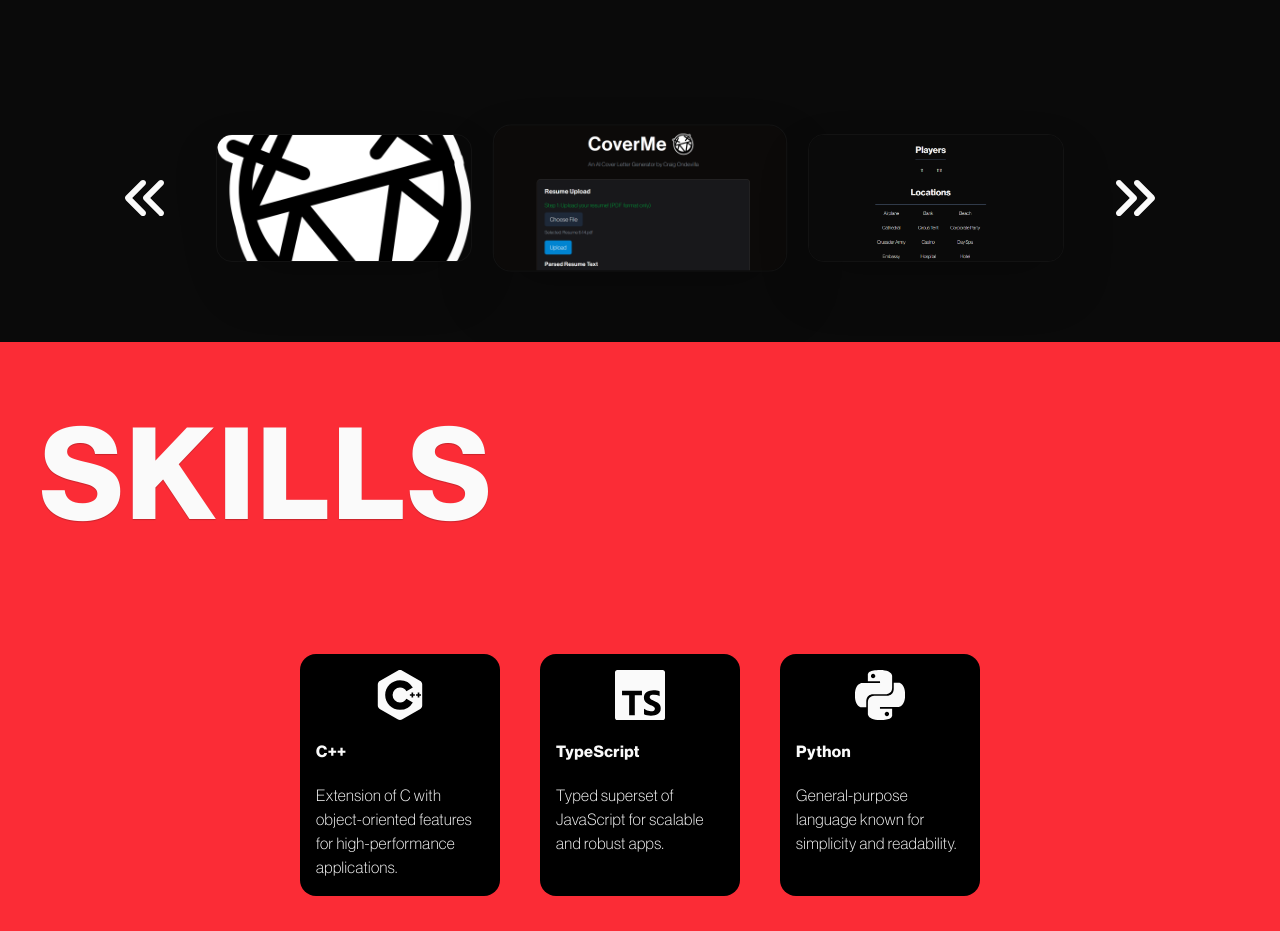
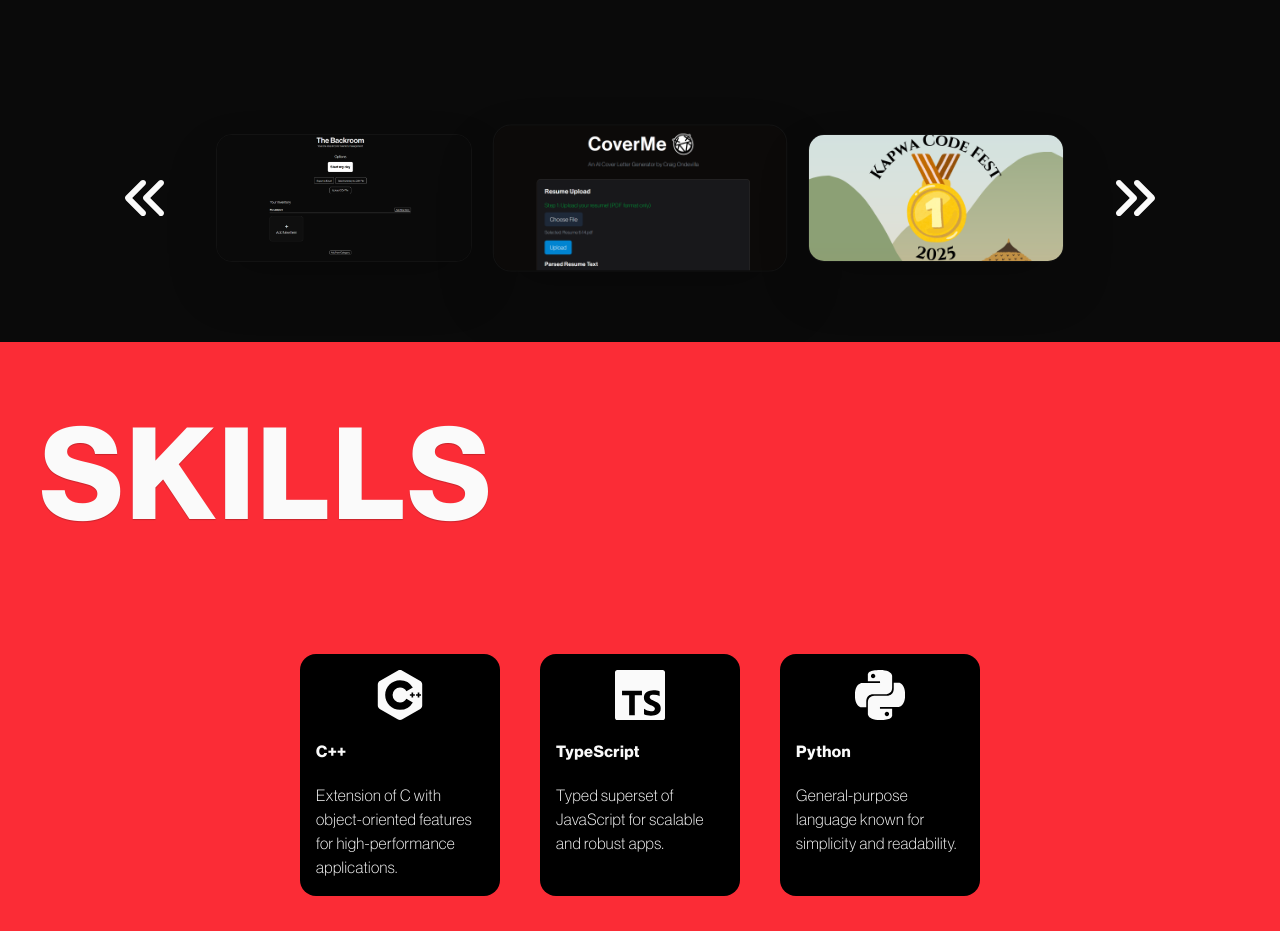
Before and after one commit to CraigO5/craigsite-v2, a Next.js app: page / in a window 1280 px wide. Shown: the part 2720-3651 px from the top of the page. Built offline with nearby package versions, Linux system fonts and the light colour scheme.

Commit message:
added the backroom and codefest to projects list

```diff
--- a/app/page.tsx
+++ b/app/page.tsx
@@ -173,6 +173,14 @@ const projects = [
     technologies: [SiTypescript, SiNextdotjs, SiHtml5, SiCss3, SiTailwindcss],
   },
   {
+    title: "Pisayian Data Cleaner & Normalizer",
+    description:
+      "Won first place at the Kapwa Codefest 2025 Hackathon! Web tool for the PSHS international alumni foundation that allows them to convert their SPECTRA .csv files to properly formatted .csv files for their alumni database. ",
+    image: "./kapwa.png",
+    link: "https://csv-umber.vercel.app/",
+    technologies: [SiTypescript, SiNextdotjs, SiHtml5, SiCss3, SiTailwindcss],
+  },
+  {
     title: "Spyfall",
     description:
       "A web clone of the social deduction game Spyfall using Next.js and Supabase!",
@@ -235,11 +243,11 @@ const projects = [
     technologies: [SiReact, SiJavascript, SiHtml5, SiCss3],
   },
   {
-    title: "Trial N' Error",
+    title: "The Backroom",
     description:
-      "A problem solving app focused on finding the variables to success made in Next.js. (COMING SOON)",
-    image: "./logo.png",
-    link: "https://github.com/craigsterr/trial-n-error",
+      "An inventory app commissioned by Cacao De Davao to manage and track inventory and sales on a semi local web app.",
+    image: "./inventory.png",
+    link: "https://inventory-3rjex210k-craigsterrs-projects.vercel.app/",
     technologies: [SiNextdotjs, SiTypescript, SiReact, SiTailwindcss],
   },
 ];
```
Also changed, not shown: public/inventory.png (added), public/kapwa.png (added).
